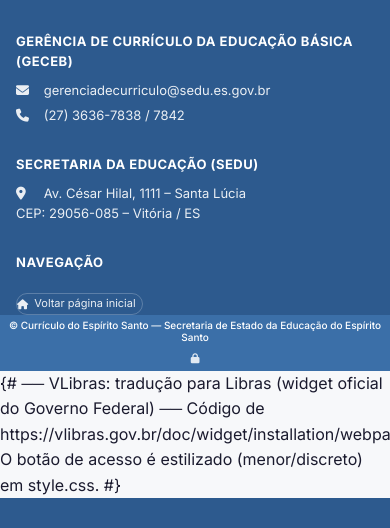
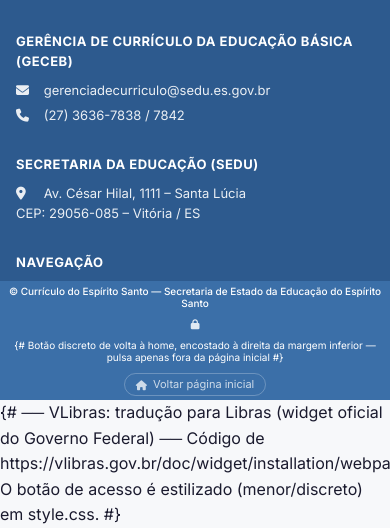
Before and after one commit to rabalistasedu/site-curriculos-sedu, a Django app: page / in a window 390 px wide; the page is wider, and only the part inside the window is pictured. Shown: the part 627-1155 px from the top of that part. Before the commit the page ends 1125 px from the top of that part, so only its background shows below. Run offline with Django 5.2, Linux system fonts and the light colour scheme; data comes from the database, SQL or seed files in the repository; data that the repository does not hold is empty; some libraries are stand-ins or nearby versions.

Commit message:
Move o botao "Voltar pagina inicial" para a direita da margem inferior
- Sai da coluna Navegacao e vai para a faixa inferior do rodape (a do
  copyright), encostado na borda direita (position absolute dentro de
  .footer-bottom-inner) sem deslocar o texto centralizado nem o cadeado
- No celular (<=768px) volta ao fluxo normal, centralizado
- Verificado no navegador: 0px da borda direita, centrado na vertical,
  pulso funcionando, sem sobrepor o copyright; mobile ok
- CSS cache-bust: ?v=20260711-8

Co-Authored-By: Claude Fable 5 <noreply@anthropic.com>

```diff
--- a/static/css/style.css
+++ b/static/css/style.css
@@ -1806,20 +1806,33 @@ img { max-width: 100%; height: auto; display: block; }
     padding: 0;
 }
 
-/* 11) Botão discreto "Voltar página inicial" no rodapé (pedido 2026-07-11).
-      Pulsa (brilho BRANCO — o pulso azul padrão sumiria no rodapé azul)
-      apenas fora da home, mesmo espírito do logo pulsante do topo. */
+/* 11) Botão discreto "Voltar página inicial" — encostado no lado DIREITO
+      da margem inferior do rodapé (faixa do copyright), sem deslocar o
+      texto centralizado. Pulsa (brilho BRANCO — o pulso azul padrão
+      sumiria no rodapé azul) apenas fora da home. */
+.footer-bottom-inner { position: relative; }
 .footer-voltar-inicio {
+    position: absolute;
+    right: 0;
+    top: 50%;
+    transform: translateY(-50%);
     display: inline-flex;
     align-items: center;
     gap: 6px;
-    width: fit-content;
-    margin-top: 12px;
-    padding: 5px 12px;
-    font-size: 11.5px;
+    padding: 4px 11px;
+    font-size: 11px;
     color: rgba(255, 255, 255, 0.75);
     border: 1px solid rgba(255, 255, 255, 0.25);
     border-radius: 999px;
+    white-space: nowrap;
+}
+@media (max-width: 768px) {
+    /* No celular o rodapé quebra linha: o botão volta ao fluxo, centralizado */
+    .footer-voltar-inicio {
+        position: static;
+        transform: none;
+        margin: 4px auto 0;
+    }
 }
 .footer-voltar-inicio i { font-size: 10px; }
 .footer-voltar-inicio:hover {
--- a/templates/base.html
+++ b/templates/base.html
@@ -20,7 +20,7 @@
     <link rel="stylesheet" href="https://cdnjs.cloudflare.com/ajax/libs/font-awesome/6.5.1/css/all.min.css">
 
     <!-- CSS do site (versionado para evitar cache do navegador) -->
-    <link rel="stylesheet" href="{% static 'css/style.css' %}?v=20260711-7">
+    <link rel="stylesheet" href="{% static 'css/style.css' %}?v=20260711-8">
 
     {% block extra_css %}{% endblock %}
 </head>
@@ -84,12 +84,6 @@
             {% for cat in menu_categorias %}
             <a href="{% url 'conteudo:categoria' cat.slug %}">{{ cat.nome }}</a>
             {% endfor %}
-            {# Botão discreto de volta à home — pulsa apenas fora da página inicial #}
-            <a href="{% url 'conteudo:home' %}"
-               class="footer-voltar-inicio{% if request.path != '/' %} pulse{% endif %}"
-               title="Voltar à página inicial">
-                <i class="fas fa-house"></i> Voltar página inicial
-            </a>
         </div>
     </div>
     <div class="footer-bottom">
@@ -97,6 +91,13 @@
             <p>&copy; {{ config.nome_site }} — Secretaria de Estado da Educação do Espírito Santo</p>
             <a href="/admin/" class="admin-access-btn" title="Área administrativa">
                 <i class="fas fa-lock"></i>
+            </a>
+            {# Botão discreto de volta à home, encostado à direita da margem
+               inferior — pulsa apenas fora da página inicial #}
+            <a href="{% url 'conteudo:home' %}"
+               class="footer-voltar-inicio{% if request.path != '/' %} pulse{% endif %}"
+               title="Voltar à página inicial">
+                <i class="fas fa-house"></i> Voltar página inicial
             </a>
         </div>
     </div>
```
Also changed, not shown: CLAUDE.md (+1 -1 lines).
